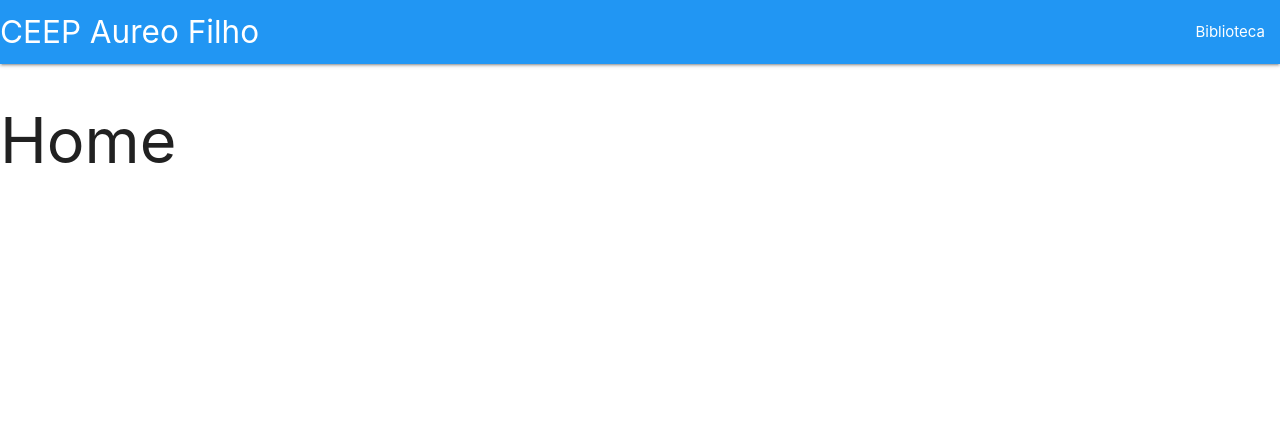
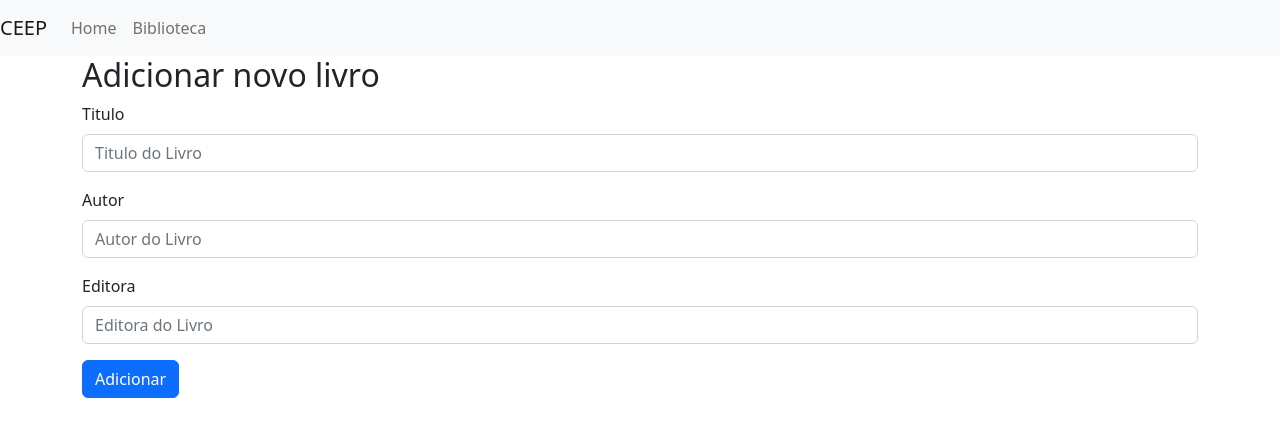
Before and after one commit to davidprocode/book-manager, a React (Create React App) app: page / in a window 1280 px wide. Shown: the top 436 px of the page. Built offline with nearby package versions, Linux system fonts and the light colour scheme.

Commit message:
initial commit v2

```diff
--- a/package.json
+++ b/package.json
@@ -6,11 +6,10 @@
     "@testing-library/jest-dom": "^5.16.5",
     "@testing-library/react": "^13.4.0",
     "@testing-library/user-event": "^13.5.0",
+    "bootstrap": "^5.2.3",
     "firebase": "^9.17.1",
-    "localforage": "^1.10.0",
-    "match-sorter": "^6.3.1",
-    "materialize-css": "^1.0.0-rc.2",
     "react": "^18.2.0",
+    "react-bootstrap": "^2.7.2",
     "react-dom": "^18.2.0",
     "react-router-dom": "^6.8.1",
     "react-scripts": "5.0.1",
--- a/src/App.js
+++ b/src/App.js
@@ -1,27 +1,11 @@
-import { db } from "./utils/firebase";
-import { addDoc, collection } from "firebase/firestore";
-
-const buttonHandler = async()=>{
-  try {
-    const docRef = await addDoc(collection(db, "users"), {
-      first: "Ada",
-      last: "Lovelace",
-      born: 1815
-    });
-    console.log("Document written with ID: ", docRef.id);
-  } catch (e) {
-    console.error("Error adding document: ", e);
-  }
-  console.log('Button clicked');
-}
+import Header from "./components/Header";
+import NewBookForm from "./components/NewBookForm";
 
 function App() {
   return (
     <div className="App">
-      <header className="App-header">
-        <img src={logo} className="App-logo" alt="logo" />
-        <button onClick={buttonHandler}>Call to Action!</button>
-      </header>
+      <Header />
+      <NewBookForm />
     </div>
   );
 }
--- /dev/null
+++ b/src/components/Header/index.js
@@ -0,0 +1,18 @@
+import { Navbar, Nav } from "react-bootstrap";
+
+const Header = () => {
+  return (
+    <Navbar bg="light" expand="lg">
+      <Navbar.Brand>CEEP</Navbar.Brand>
+      <Navbar.Toggle aria-controls="header-navbar" />
+      <Navbar.Collapse id="header-navbar">
+        <Nav className="me-auto">
+          <Nav.Link href="#home">Home</Nav.Link>
+          <Nav.Link href="#link">Biblioteca</Nav.Link>
+        </Nav>
+      </Navbar.Collapse>
+    </Navbar>
+  );
+};
+
+export default Header;
--- /dev/null
+++ b/src/components/NewBookForm/index.js
@@ -0,0 +1,69 @@
+import { Container, Form, Button } from "react-bootstrap";
+import { useState } from "react";
+import { db } from "../../utils/firebase";
+import { doc, setDoc, collection } from "firebase/firestore";
+
+const NewBookForm = () => {
+  const [title, setTitle] = useState("");
+  const handleTitle = (e) => setTitle(e.target.value);
+
+  const [author, setAuthor] = useState("");
+  const handleAuthor = (e) => setAuthor(e.target.value);
+
+  const [publisher, setPublisher] = useState("");
+  const handlePublisher = (e) => setPublisher(e.target.value);
+
+  const handleSubmit = async (event) => {
+    event.preventDefault();
+    const data = { title, author, publisher };
+    const newBookRef = doc(collection(db, "books", "section"));
+    try {
+      await setDoc(newBookRef, data);
+    } catch (error) {
+      if (error) console.log("Error: ", error.message);
+    }
+  };
+
+  return (
+    <Container>
+      <h2>Adicionar novo livro</h2>
+      <Form onSubmit={handleSubmit}>
+        <Form.Group className="mb-3" controlId="title">
+          <Form.Label>Titulo</Form.Label>
+          <Form.Control
+            type="text"
+            placeholder="Titulo do Livro"
+            value={title}
+            onChange={handleTitle}
+          />
+        </Form.Group>
+
+        <Form.Group className="mb-3" controlId="author">
+          <Form.Label>Autor</Form.Label>
+          <Form.Control
+            type="text"
+            placeholder="Autor do Livro"
+            value={author}
+            onChange={handleAuthor}
+          />
+        </Form.Group>
+
+        <Form.Group className="mb-3" controlId="publisher">
+          <Form.Label>Editora</Form.Label>
+          <Form.Control
+            type="text"
+            placeholder="Editora do Livro"
+            value={publisher}
+            onChange={handlePublisher}
+          />
+        </Form.Group>
+
+        <Button variant="primary" type="submit">
+          Adicionar
+        </Button>
+      </Form>
+    </Container>
+  );
+};
+
+export default NewBookForm;
--- a/src/components/adicionar-livro.js
+++ /dev/null
@@ -1,17 +0,0 @@
-export default function AdicionarLivro() {
-  return (
-    <div className="row">
-      <div className="col">
-        <div class="input-field">
-          <input
-            placeholder="Placeholder"
-            id="first_name"
-            type="text"
-            class="validate"
-          />
-          <label for="first_name">First Name</label>
-        </div>
-      </div>
-    </div>
-  );
-}
--- a/src/components/header.js
+++ /dev/null
@@ -1,16 +0,0 @@
-export default function Header() {
-  return (
-    <nav className="nav-extended blue">
-      <div className="nav-wrapper">
-        <a href="/" className="brand-logo">
-          CEEP Aureo Filho
-        </a>
-        <ul id="nav-mobile" className="right hide-on-med-and-down">
-          <li>
-            <a href="/biblioteca">Biblioteca</a>
-          </li>
-        </ul>
-      </div>
-    </nav>
-  );
-}
--- a/src/components/pesquisar.js
+++ /dev/null
@@ -1,3 +0,0 @@
-export default function Pesquisar() {
-  return <div className="">Pesquisar</div>;
-}
--- a/src/index.js
+++ b/src/index.js
@@ -1,40 +1,12 @@
 import React from "react";
 import ReactDOM from "react-dom/client";
-import { createBrowserRouter, RouterProvider } from "react-router-dom";
-
-import "materialize-css/dist/css/materialize.min.css";
-
-import Header from "./components/header";
-import Pesquisar from "./components/pesquisar";
-import AdicionarLivro from "./components/adicionar-livro";
-
-import Home from "./routes/home";
-import Biblioteca from "./routes/biblioteca";
-
-const router = createBrowserRouter([
-  {
-    path: "/",
-    element: <Home />,
-  },
-  {
-    path: "/biblioteca",
-    element: <Biblioteca />,
-  },
-  {
-    path: "/pesquisar",
-    element: <Pesquisar />,
-  },
-  {
-    path: "/adicionar-livro",
-    element: <AdicionarLivro />,
-  },
-]);
+import App from "./App";
+import "bootstrap/dist/css/bootstrap.min.css";
 
 const root = ReactDOM.createRoot(document.getElementById("root"));
 
 root.render(
   <React.StrictMode>
-    <Header />
-    <RouterProvider router={router} />
+    <App />
   </React.StrictMode>
 );
--- a/src/routes/biblioteca.js
+++ /dev/null
@@ -1,18 +0,0 @@
-export default function Biblioteca() {
-  return (
-    <div className="nav-content">
-      <ul className="tabs">
-        <li className="tab blue lighten-3">
-          <a className="white-text" href="/pesquisar">
-            Pesquisar Livro
-          </a>
-        </li>
-        <li className="tab blue lighten-3">
-          <a className="white-text" href="/adicionar-livro">
-            Adicionar Livro
-          </a>
-        </li>
-      </ul>
-    </div>
-  );
-}
--- a/src/routes/home.js
+++ /dev/null
@@ -1,7 +0,0 @@
-export default function Home() {
-    return (
-      <div>
-        <h1>Home</h1>
-      </div>
-    );
-  }
```
Also changed, not shown: 1 other file (tests, documents, lock files or other folders).
